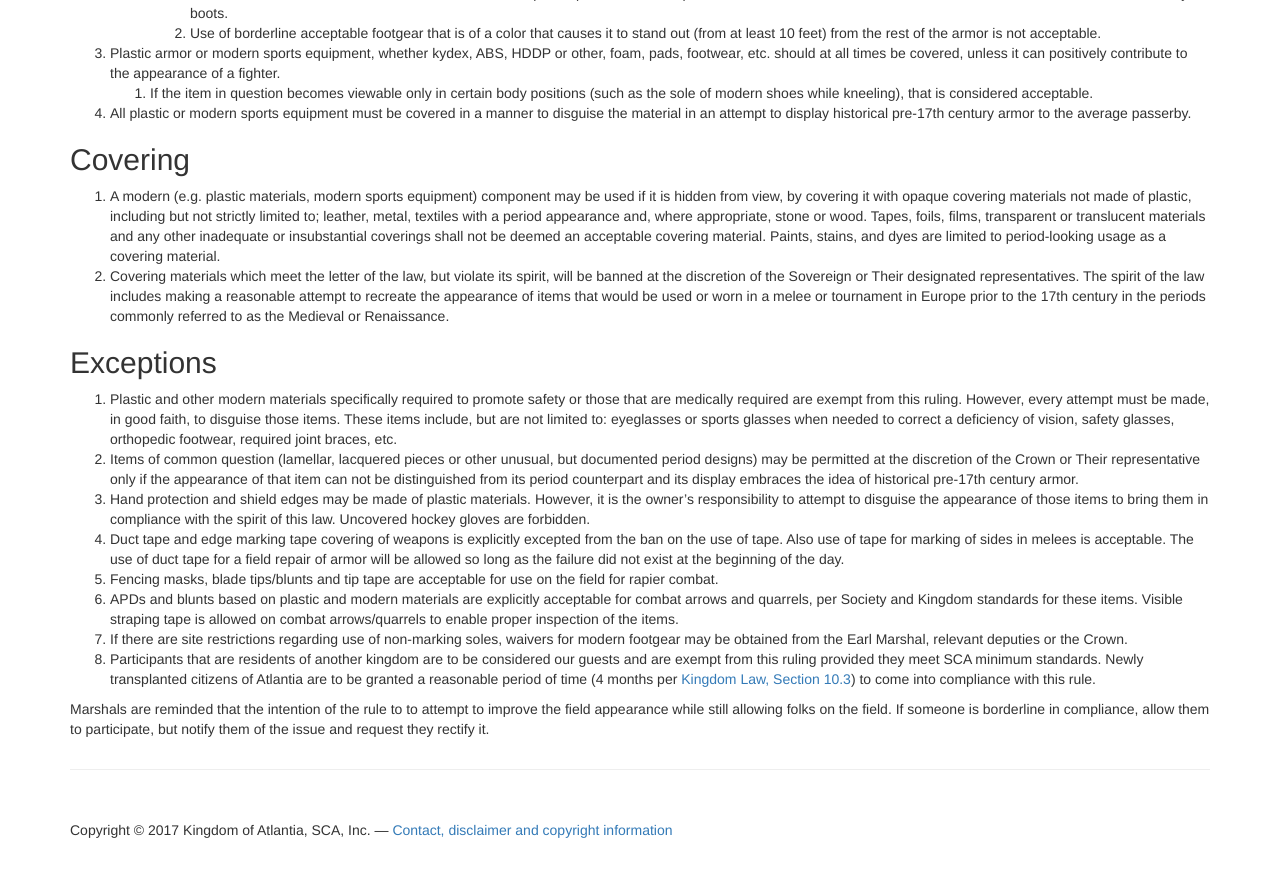
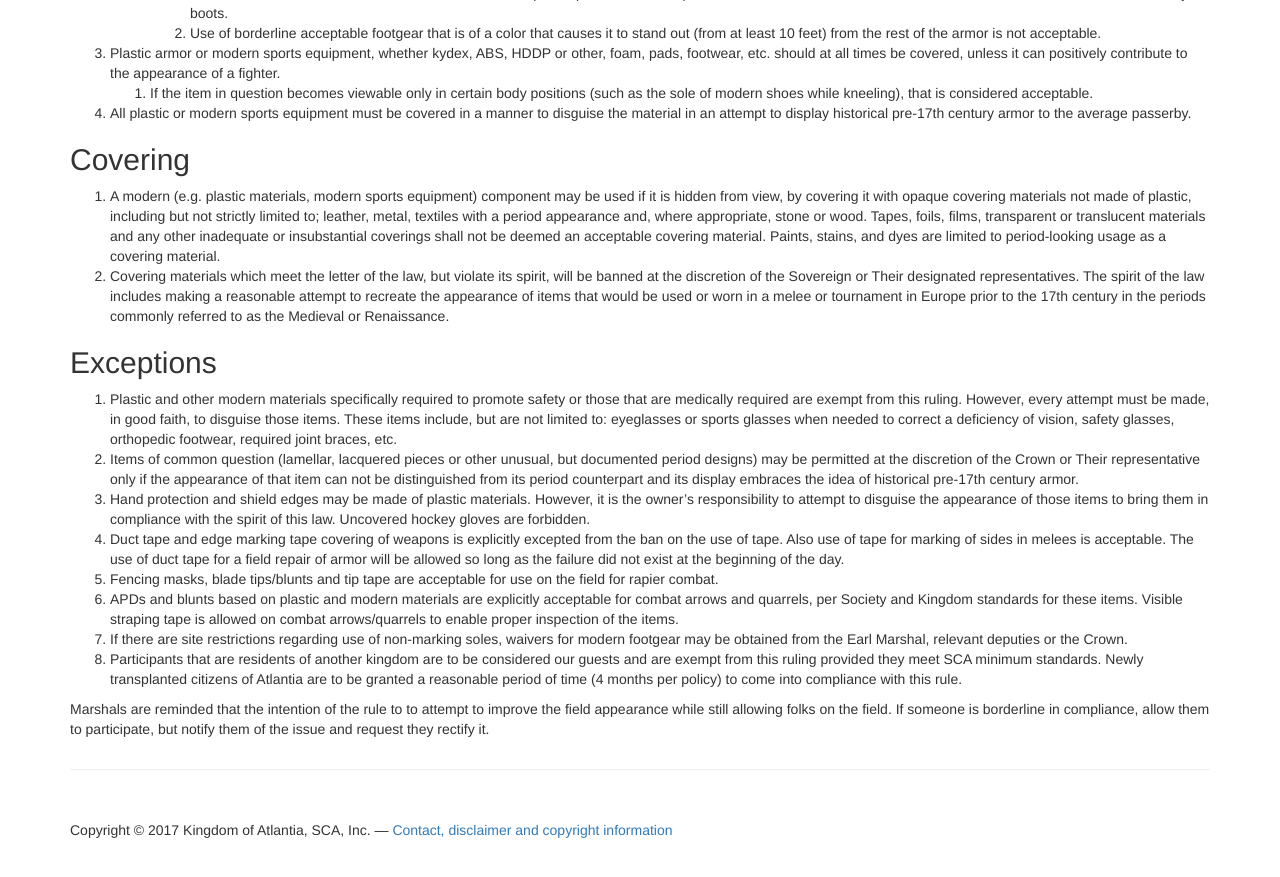
Before and after one commit to academie-de-espee/earl-marshal, a Jekyll site: the page built from procedures/modern.md, in a window 1280 px wide and 900 px high, scrolled down 663 px. Shown: the top 877 px of the window. Built offline with Jekyll 4.4.1, drawn with Linux system fonts in a browser that asks for light colours; some of the changed text lies outside the part shown.

Commit message:
remove links to kingdom law, since this is supposed to be in kingdom policy now

```diff
--- a/procedures/modern.md
+++ b/procedures/modern.md
@@ -3,7 +3,7 @@ title: Guidance regarding Blatantly Modern Items on the List Field
 layout: default
 ---
 
-The following is guidance regarding enforcement of the Kingdom law ([Section 10.3](https://atlantia.sca.org/offices/seneschal/clerk-of-law/book-of-law/reservations-and-restrictions?faqitem=Policy2)) prohibiting blatantly modern items on the list field in the Kingdom of Atlantia.
+The following is guidance regarding enforcement of the Kingdom policy law prohibiting blatantly modern items on the list field in the Kingdom of Atlantia.
 
 ## General
 1. The fighter should appear as a reasonable example of a warrior from the SCA's period of study (Pre-17th Century focusing on Renaissance and Middle Ages, per Corpora) to the casual observer.
@@ -41,6 +41,6 @@ The following is guidance regarding enforcement of the Kingdom law ([Section 10.
 5. Fencing masks, blade tips/blunts and tip tape are acceptable for use on the field for rapier combat.
 6. APDs and blunts based on plastic and modern materials are explicitly acceptable for combat arrows and quarrels, per Society and Kingdom standards for these items.  Visible straping tape is allowed on combat arrows/quarrels to enable proper inspection of the items.
 7. If there are site restrictions regarding use of non-marking soles, waivers for modern footgear may be obtained from the Earl Marshal, relevant deputies or the Crown.
-8. Participants that are residents of another kingdom are to be considered our guests and are exempt from this ruling provided they meet SCA minimum standards.  Newly transplanted citizens of Atlantia are to be granted a reasonable period of time (4 months per [Kingdom Law, Section 10.3](https://atlantia.sca.org/offices/seneschal/clerk-of-law/book-of-law/reservations-and-restrictions?faqitem=Policy2)) to come into compliance with this rule.
+8. Participants that are residents of another kingdom are to be considered our guests and are exempt from this ruling provided they meet SCA minimum standards.  Newly transplanted citizens of Atlantia are to be granted a reasonable period of time (4 months per policy) to come into compliance with this rule.
 
 Marshals are reminded that the intention of the rule to to attempt to improve the field appearance while still allowing folks on the field.  If someone is borderline in compliance, allow them to participate, but notify them of the issue and request they rectify it.
```
